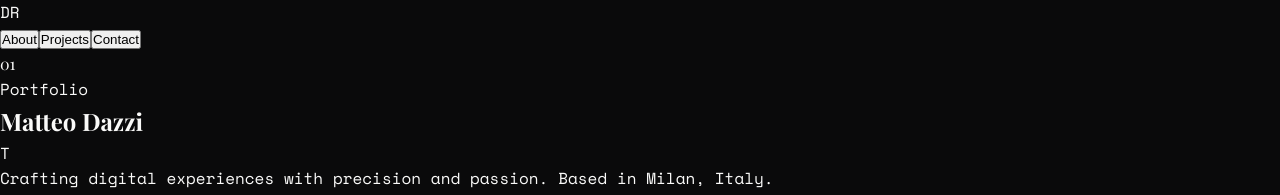
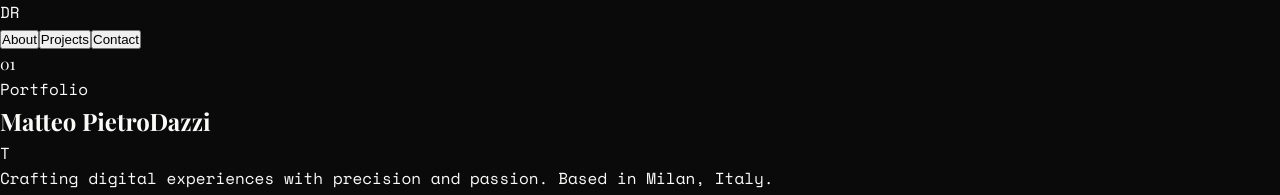
Before and after one commit to ilteoood/ilteoood.github.io, an Astro site: page / in a window 1280 px wide. Shown: the top 195 px of the page. Built offline with nearby package versions, Linux system fonts and the light colour scheme; Astro itself is replaced by a stand-in of ours; no server answers; a web font is replaced by a local one.

Commit message:
Update src/components/sections/DescribeMe.tsx

```diff
--- a/src/components/sections/DescribeMe.tsx
+++ b/src/components/sections/DescribeMe.tsx
@@ -46,7 +46,7 @@ export default function DescribeMe() {
             opacity: 0,
           }}
         >
-          <span className="text-[#fafaf9]">Matteo </span>
+          <span className="text-[#fafaf9]">Matteo Pietro</span>
           <span className="text-[#fafaf9]">Dazzi</span>
         </h1>
 
```
